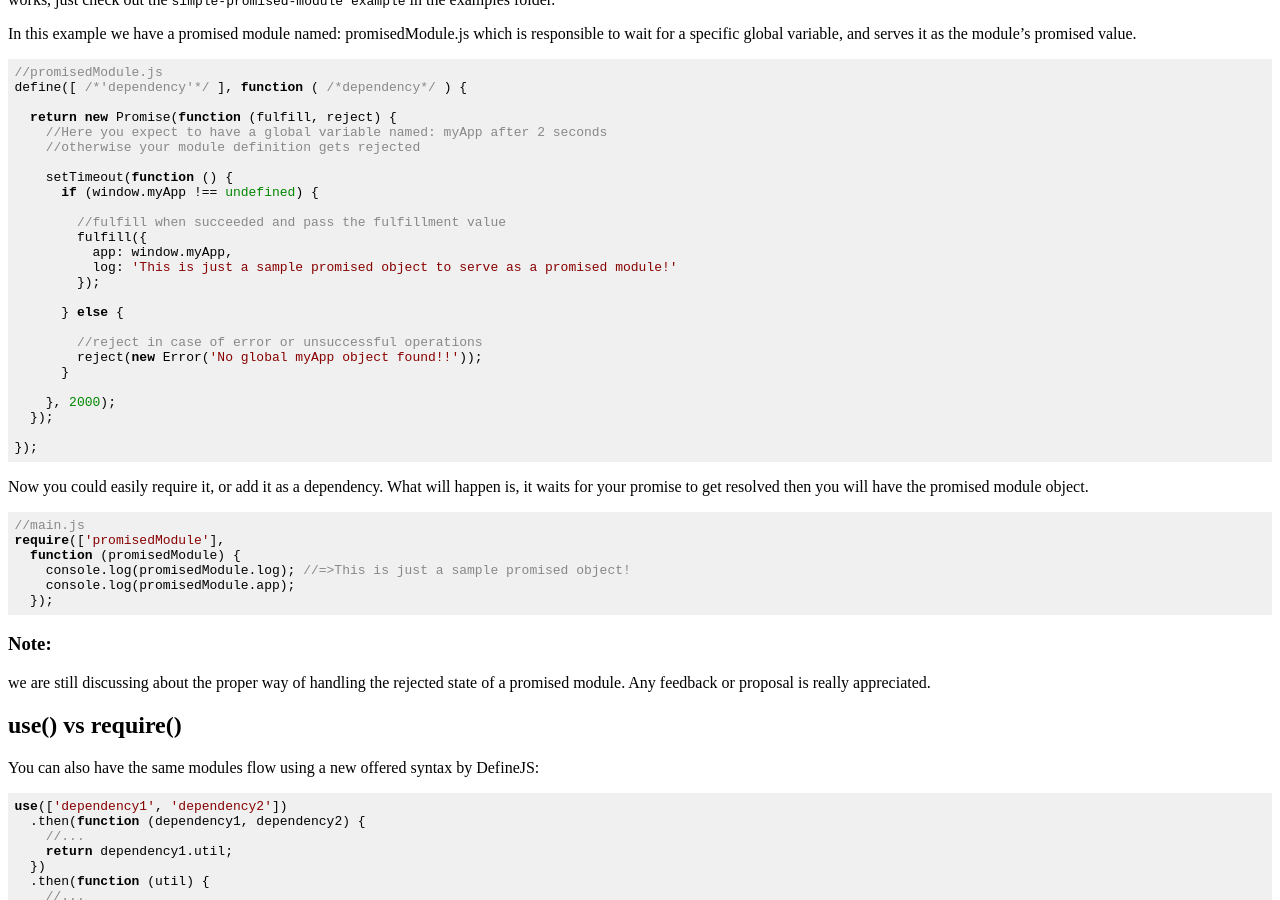
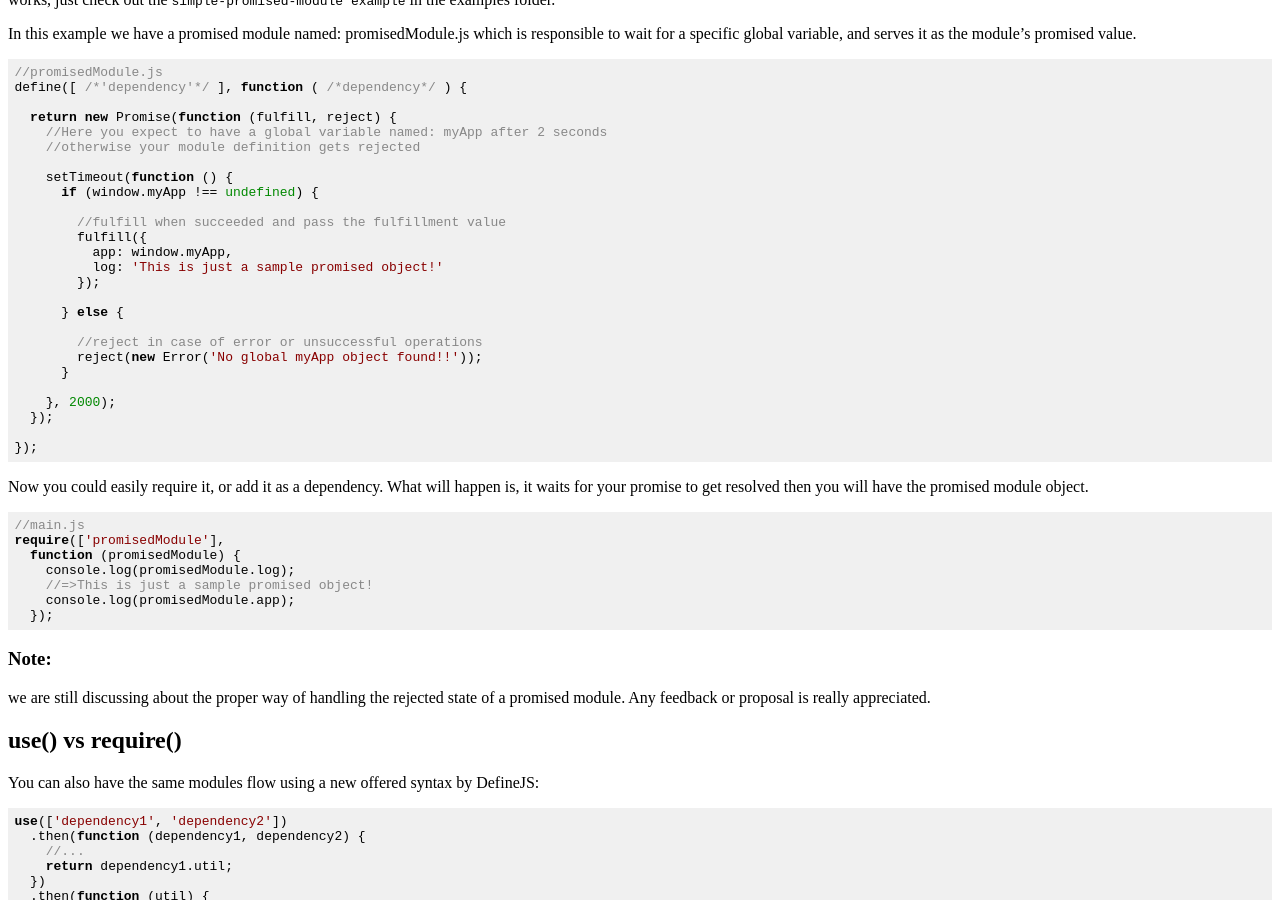
Before and after one commit to fixjs/fixjs.github.io, a Jekyll site: the page built from index.md, in a window 1280 px wide and 900 px high, scrolled down 306 px. Built offline with Jekyll 4.4.1, drawn with Linux system fonts in a browser that asks for light colours; comment, search, counter and statistics services are not loaded.

Commit message:
fix comments

```diff
--- a/_posts/2014-12-15-definejs-v022-released.md
+++ b/_posts/2014-12-15-definejs-v022-released.md
@@ -30,7 +30,7 @@ which is responsible to wait for a specific global variable, and serves it as th
             //fulfill when succeeded and pass the fulfillment value
             fulfill({
               app: window.myApp,
-              log: 'This is just a sample promised object to serve as a promised module!'
+              log: 'This is just a sample promised object!'
             });
 
           } else {
@@ -49,7 +49,8 @@ Now you could easily require it, or add it as a dependency. What will happen is,
     //main.js
     require(['promisedModule'],
       function (promisedModule) {
-        console.log(promisedModule.log); //=>This is just a sample promised object!
+        console.log(promisedModule.log);
+        //=>This is just a sample promised object!
         console.log(promisedModule.app);
       });
 
```
